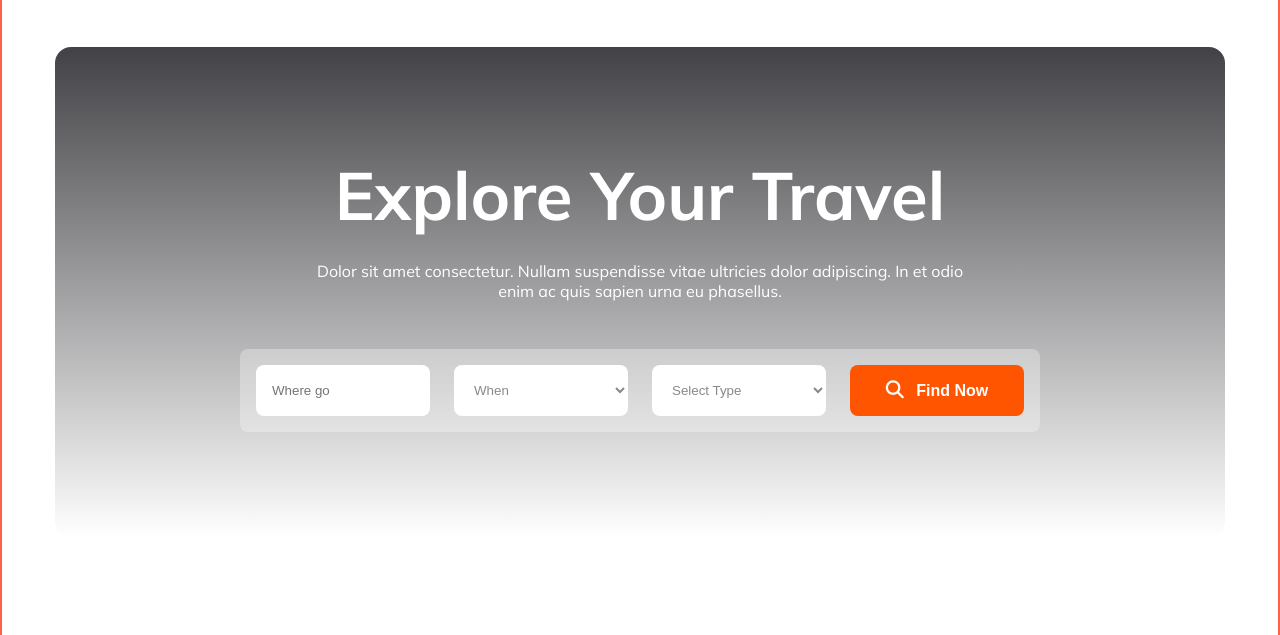
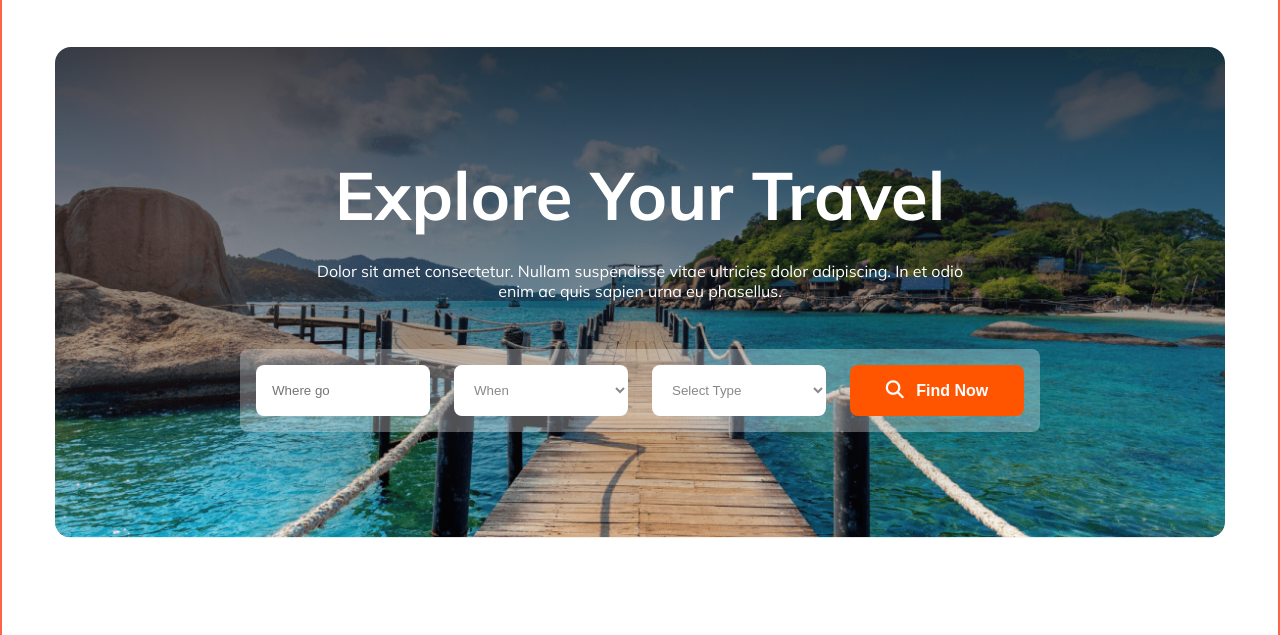
Before and after one commit to yasinarafat39/web_day31_Batch_09_A2_practice, a plain HTML site: page index.html in a window 1280 px wide. Shown: the part 111-746 px from the top of the page. Drawn offline with Linux system fonts and the light colour scheme; files whose address does not match are found by name.

Commit message:
hero image fixed

```diff
--- a/styles/style.css
+++ b/styles/style.css
@@ -123,7 +123,7 @@ body {
     justify-content: center;
     align-items: center;
     border-radius: 1rem;
-    background-image: linear-gradient(180deg, rgba(19, 19, 24, 0.8) 0%, rgba(19, 19, 24, 0) 100%), url("./Images/hero.png");
+    background-image: linear-gradient(180deg, rgba(19, 19, 24, 0.8) 0%, rgba(19, 19, 24, 0) 100%), url("../Images/hero.png");
     background-repeat: no-repeat;
     background-size: cover;
     background-position: center;
```
